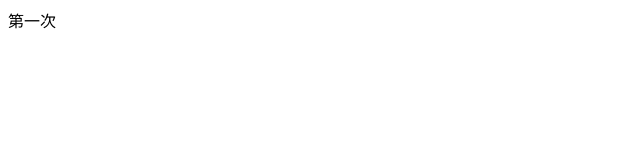
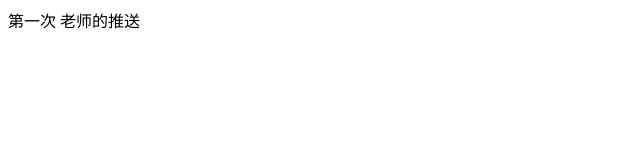
Before and after one commit to teach-tian/2002two, a plain HTML site: page src/index.html in a window 1280 px wide. Shown: the whole page, without its empty margins (0-640 px from the left). Drawn offline with Linux system fonts and the light colour scheme.

Commit message:
老师的推送

```diff
--- a/src/index.html
+++ b/src/index.html
@@ -7,5 +7,6 @@
 </head>
 <body>
     第一次
+    老师的推送
 </body>
 </html>
```
